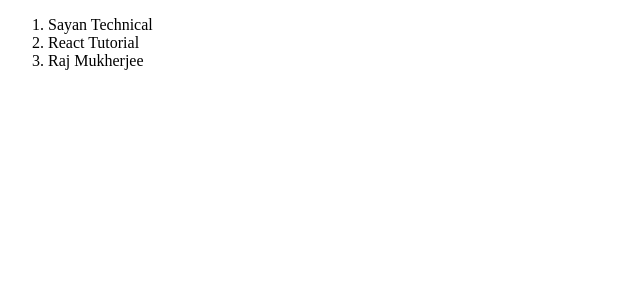
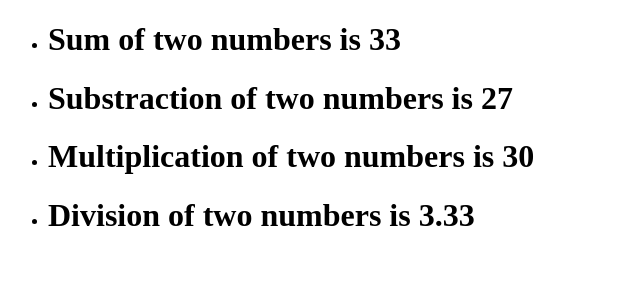
Before and after one commit to sayanMukherjee19971999/React-Online-Tutorial, a React (Create React App) app: page / in a window 1280 px wide. Shown: the top 300 px of the page, without its empty margins (0-640 px from the left). Built offline with nearby package versions, Linux system fonts and the light colour scheme.

Commit message:
Completing calculator challenge in ReactJS

```diff
--- a/src/App.jsx
+++ b/src/App.jsx
@@ -51,15 +51,40 @@
 
 //  export default App
 
-const youtuber="Sayan Technical"
-const favprog="React Tutorial"
+// const youtuber="Sayan Technical"
+// const favprog="React Tutorial"
 
-function myName(){
-    let value="Raj Mukherjee"
-    return(
-        value
-    );
+// function myName(){
+//     let value="Raj Mukherjee"
+//     return(
+//         value
+//     );
+// }
+
+// export default youtuber
+// export {favprog, myName}
+
+
+// Calculator in ReactJS Challenge 5
+function Sum(a,b){
+    let sum=a+b
+    return sum
 }
 
-export default youtuber
-export {favprog, myName}
+function Substract(a,b){
+    let diff=a-b
+    return diff
+}
+
+function Multiply(a,b){
+    let mult=a*b
+    return mult
+}
+
+function Division(a,b){
+    let div=a/b
+    return div.toFixed(2)
+}
+
+export default Sum
+export {Substract, Multiply, Division}
--- a/src/index.js
+++ b/src/index.js
@@ -1,7 +1,8 @@
 import React from 'react';
 import ReactDOM from 'react-dom';
 import './index.css';
-import youtuber,{favprog, myName} from './App';
+// import youtuber,{favprog, myName} from './App';
+import Sum, {Multiply, Division, Substract} from './App';
 
 // ReactDOM.render(
 //   <div>
@@ -202,14 +203,26 @@
 
 
 // Understanding import and export in React
+// ReactDOM.render(
+//   // Here App is a component
+//   <>
+//     <ol>
+//       <li>{youtuber}</li>
+//       <li>{favprog}</li>
+//       <li>{myName()}</li>
+//     </ol>
+//   </>,
+//   document.getElementById('root')
+// );
+
 ReactDOM.render(
-  // Here App is a component
   <>
-    <ol>
-      <li>{youtuber}</li>
-      <li>{favprog}</li>
-      <li>{myName()}</li>
-    </ol>
+    <ul>
+      <li><h1>Sum of two numbers is {Sum(30,3)}</h1></li>
+      <li><h1>Substraction of two numbers is {Substract(30,3)}</h1></li>
+      <li><h1>Multiplication of two numbers is {Multiply(10,3)}</h1></li>
+      <li><h1>Division of two numbers is {Division(10,3)}</h1></li>
+    </ul>
   </>,
   document.getElementById('root')
 );
```
